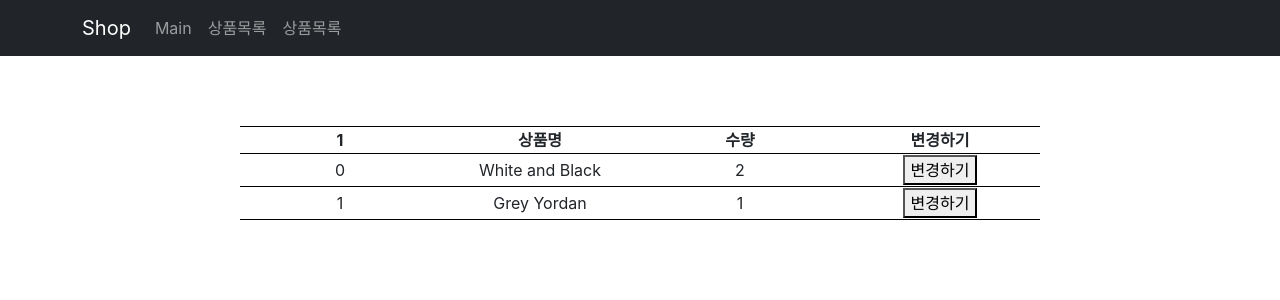
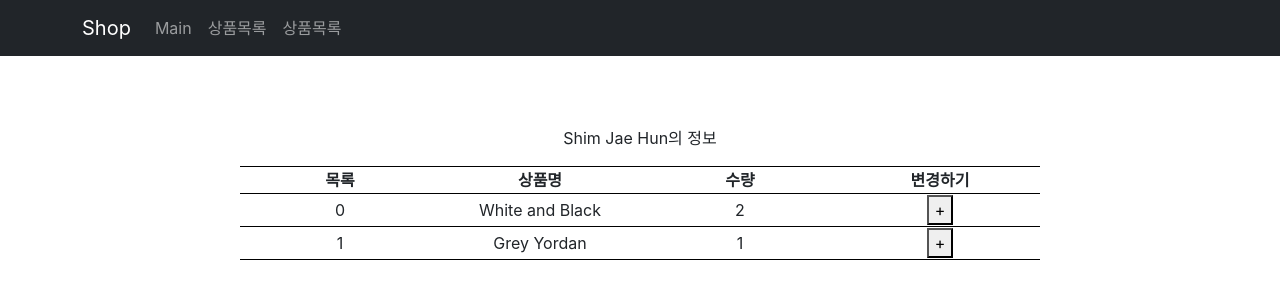
Before and after one commit to SouthKorea-UchihaObito/testReact, a React (Create React App) app: page /cart in a window 1280 px wide. Shown: the top 300 px of the page. Built offline with nearby package versions, Linux system fonts and the light colour scheme.

Commit message:
[react]
store 에 있는 array,object 변경 해야하는 방법 복습해야함

```diff
--- a/src/components/cart.js
+++ b/src/components/cart.js
@@ -1,25 +1,25 @@
-import { useSelector } from "react-redux";
+import { useDispatch, useSelector } from "react-redux";
 import styles from "./styles/cart.module.scss"
+import { changeName, countPlus } from "../store.js";
+
 
 function Cart(){
-
-    // Redux
     /*
         Props 없이 state 공유 가능!
-
         Redux Store의 state 꺼내는 법
-
     */
-
     // 변수로 일반적으로 선언
     let storeState = useSelector((storeState)=>{ // Redux store 가져옴
         // return 앞에 있는 storeState는 store안에 있던 모든 state가 됩니다.
         return storeState
         // return storeState.user <- 이런식으로 특정 항목만 따로 쓸수도 있다.
     })
-    console.log(storeState.productInfo);
+
+    // 3. 만든 함수 import 해서 사용 하려면 이것도 필요함
+    let dispatch = useDispatch() // useDispatch -> store.js로 요청 보내주는 함수
     return (
         <div className={styles.cart}>
+            <p>{storeState.user}의 정보</p>
             <table>
                 <caption>상품목록</caption>
                 <colgroup>
@@ -30,7 +30,7 @@ function Cart(){
                 </colgroup>
                 <thead>
                     <tr>
-                        <th>1</th>
+                        <th>목록</th>
                         <th>상품명</th>
                         <th>수량</th>
                         <th>변경하기</th>
@@ -44,7 +44,13 @@ function Cart(){
                                     <td>{index}</td>
                                     <td>{item.name}</td>
                                     <td>{item.count}</td>
-                                    <td><button type="button">변경하기</button></td>
+                                    <td><button type="button" onClick={()=>{
+                                        // 3. 만든 함수 import 해서 사용
+                                        dispatch(countPlus()); // 이렇게 사용해야함
+                                        /*
+                                            dispatch(state변경함수()) 이렇게 감싸서 사용
+                                        */
+                                    }}>+</button></td>
                                 </tr>
                             )
                         })
--- a/src/store.js
+++ b/src/store.js
@@ -13,8 +13,24 @@ import { configureStore, createSlice } from '@reduxjs/toolkit'
 // 값 변수로 저장
 let user = createSlice({
   name : 'User',
-  initialState : 'Shim Jae Hun'
+  initialState : 'Shim Jae Hun',
+  // Redux의 state 변경 하는 방법
+  // 1. state 수정해주는 함수 만든다.
+  // 2. 만든 함수 export 해야함
+  // 3. 원할 때 그 함수 실행해달라고 store.js 에 요청해야함
+
+  // 1. state 수정해주는 함수 만들기
+  reducers : { // 스펠링 틀리지 않게 주의!
+    changeName(state){ // 기존 state 필요할 경우 파라미터에 넣을 수 있음
+      return 'ㄴㅇ' // 수정할 내용 으로 state 값이 변경 됨
+      // state은 기존 state 값임 ex:) Shim Jae Hun
+    }
+    // 아래에 함수 또 만들수 있음
+  }
 })
+
+
+
 
 let stock = createSlice({
   name : 'stock',
@@ -26,8 +42,20 @@ let productInfo = createSlice({
   initialState : [
     {id : 0, name : 'White and Black', count : 2},
     {id : 2, name : 'Grey Yordan', count : 1}
-  ]
+  ],
+  reducers : {
+    countPlus(state){
+      return 'asdsa'
+    }
+  }
 })
+
+// 2.만든 함수 export
+export let { changeName, countPlus } = user.actions // 오른쪽에 있는 자료를 변수로 쉽게 처리
+// 이런 식으로 밖으로 빼놓음 함수는 여러개 넣을수 있음 오브젝트 형식으로 출력됨
+
+
+// 3. 만든 함수 import 해서 사용 (이건 사용할 곳에서 해야함)
 
 export const store = configureStore({
   reducer: {
```
